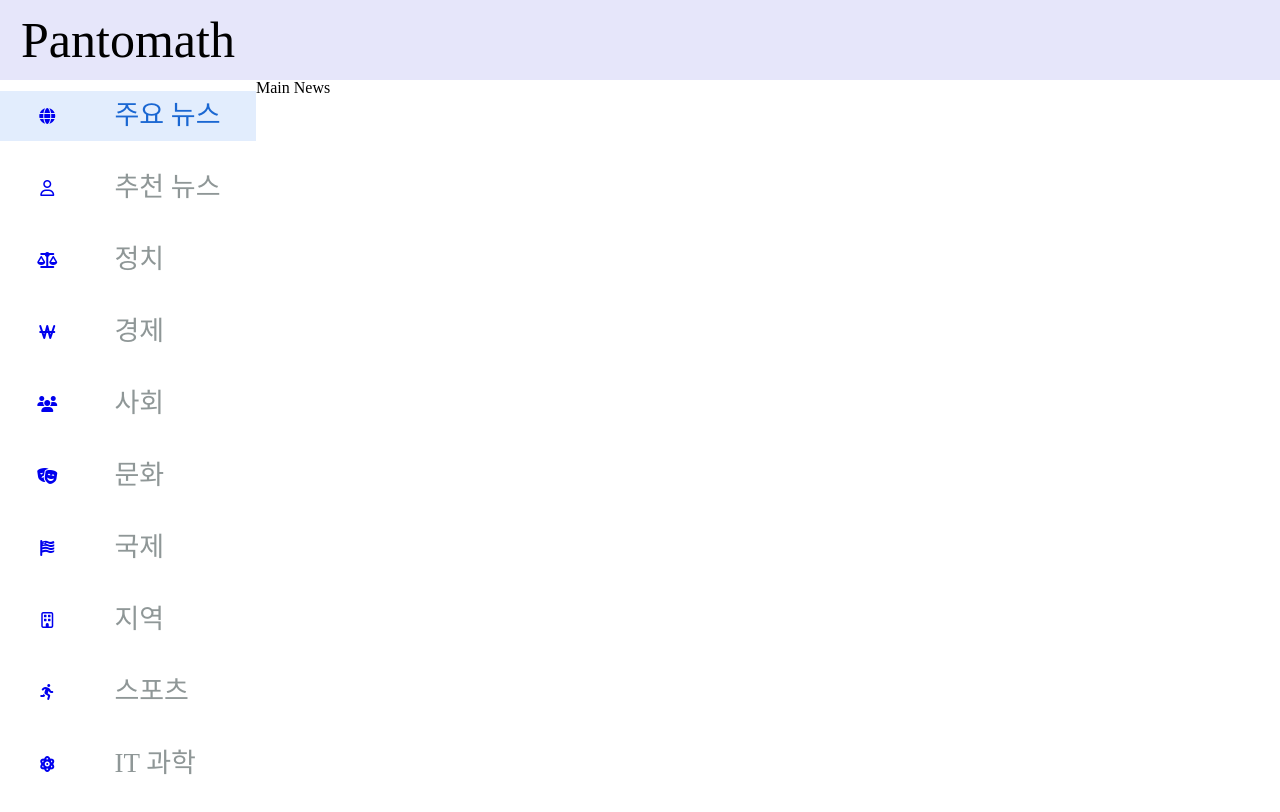
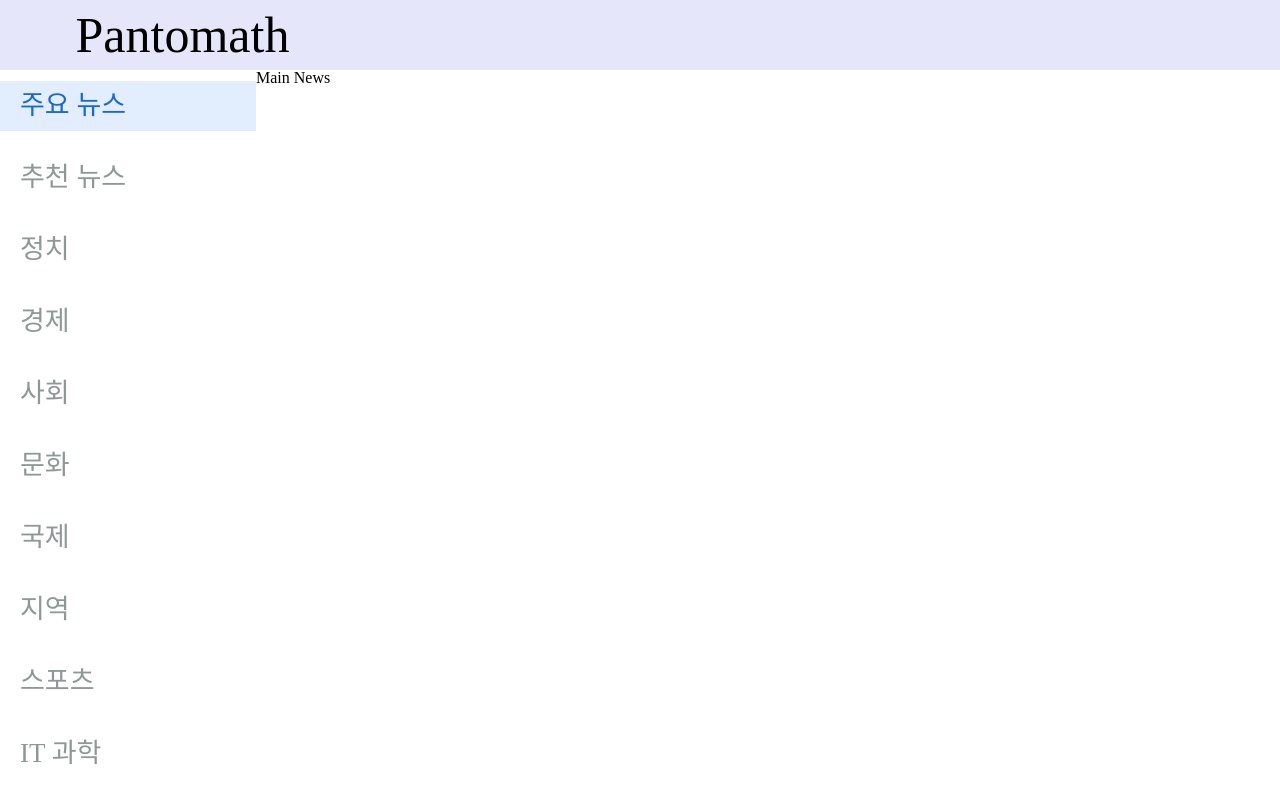
Before and after one commit to jonghopark95/pantomath-frontend, a React (Create React App) app: page / in a window 1280 px wide. Shown: the top 812 px of the page. Built offline with nearby package versions, Linux system fonts and the light colour scheme; no server answers.

Commit message:
nav 바 바꾸기 시작

```diff
--- a/src/Components/Nav/Nav.js
+++ b/src/Components/Nav/Nav.js
@@ -121,7 +121,7 @@ export default (props) => {
           }}
           className={tab.title === current ? "selected" : null}
         >
-          <TabImg>{tab.imgTag}</TabImg>
+          {/* <TabImg>{tab.imgTag}</TabImg> */}
           <Tab>{tab.title}</Tab>
         </TabLink>
       ))}
--- a/src/Components/Screen/Topics/TopicPresenter.js
+++ b/src/Components/Screen/Topics/TopicPresenter.js
@@ -1,20 +1,34 @@
 import React from "react";
-// import { Swiper, SwiperSlide } from "swiper/react";
-// import SwiperCore, { EffectFade } from "swiper";
+import SwiperCore, { Navigation, Pagination, Scrollbar, A11y } from "swiper";
 
-// import "swiper/swiper.scss";
-// import "swiper/components/effect-fade/effect-fade.scss";
+import { Swiper, SwiperSlide } from "swiper/react";
 
-// SwiperCore.use([EffectFade]);
+// Import Swiper styles
+import "swiper/swiper.scss";
+import "swiper/components/navigation/navigation.scss";
+import "swiper/components/pagination/pagination.scss";
+import "swiper/components/scrollbar/scrollbar.scss";
 
-// export default () => {
-//   return (
-//     <Swiper effect="fade">
-//       {[1, 2, 3].map((i, el) => {
-//         return <SwiperSlide>Slide {el}</SwiperSlide>;
-//       })}
-//     </Swiper>
-//   );
-// };
+// install Swiper components
+SwiperCore.use([Navigation, Pagination, Scrollbar, A11y]);
 
-export default () => <h1>ddddd</h1>;
+export default () => {
+  return (
+    // <Swiper
+    //   spaceBetween={50}
+    //   slidesPerView={3}
+    //   navigation
+    //   pagination={{ clickable: true }}
+    //   scrollbar={{ draggable: true }}
+    //   onSwiper={(swiper) => console.log(swiper)}
+    //   onSlideChange={() => console.log("slide change")}
+    // >
+    //   <SwiperSlide>Slide 1</SwiperSlide>
+    //   <SwiperSlide>Slide 2</SwiperSlide>
+    //   <SwiperSlide>Slide 3</SwiperSlide>
+    //   <SwiperSlide>Slide 4</SwiperSlide>
+    // </Swiper>
+
+    <h1>ddd</h1>
+  );
+};
--- a/src/Components/TopBar.js
+++ b/src/Components/TopBar.js
@@ -2,7 +2,7 @@ import React from "react";
 import styled from "styled-components";
 
 const TopBar = styled.header`
-  height: 10vh;
+  height: 70px;
   width: 100%;
   position: sticky;
   top: 0;
@@ -12,7 +12,7 @@ const TopBar = styled.header`
 const LogoForm = styled.div`
   @import url("https://fonts.googleapis.com/css2?family=Dancing+Script:wght@600;700&display=swap");
   height: 100%;
-  width: 20%;
+  width: 365px;
   /* background-color: lawngreen; */
   font-size: 50px;
 
```
